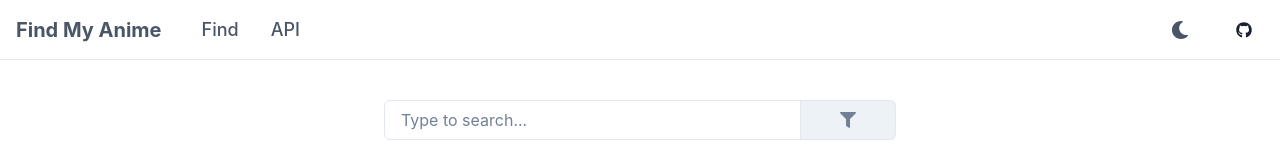
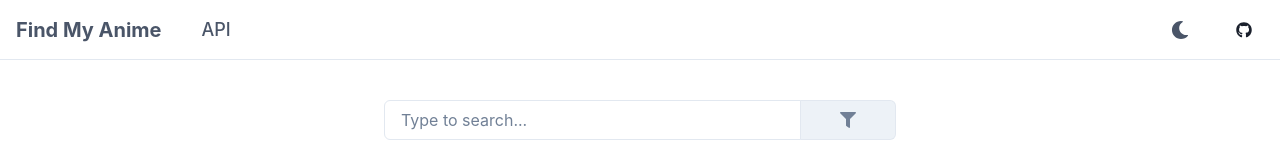
Before and after one commit to proohit/find-my-anime, a React (Vite) app in the folder web/: page / in a window 1280 px wide. Shown: the top 160 px of the page. Built offline with nearby package versions, Linux system fonts and the light colour scheme.

Commit message:
feat(web): remove dead links, api to api docs

```diff
--- a/web/src/Navbar.tsx
+++ b/web/src/Navbar.tsx
@@ -240,18 +240,7 @@ interface NavItem {
 
 const NAV_ITEMS: Array<NavItem> = [
   {
-    label: "Find",
-    children: [
-      {
-        label: "Anime",
-        subLabel: "Find anime",
-        href: "#",
-      },
-    ],
-    href: "/find",
-  },
-  {
     label: "API",
-    href: "/api",
+    href: "/api/docs",
   },
 ];
```
